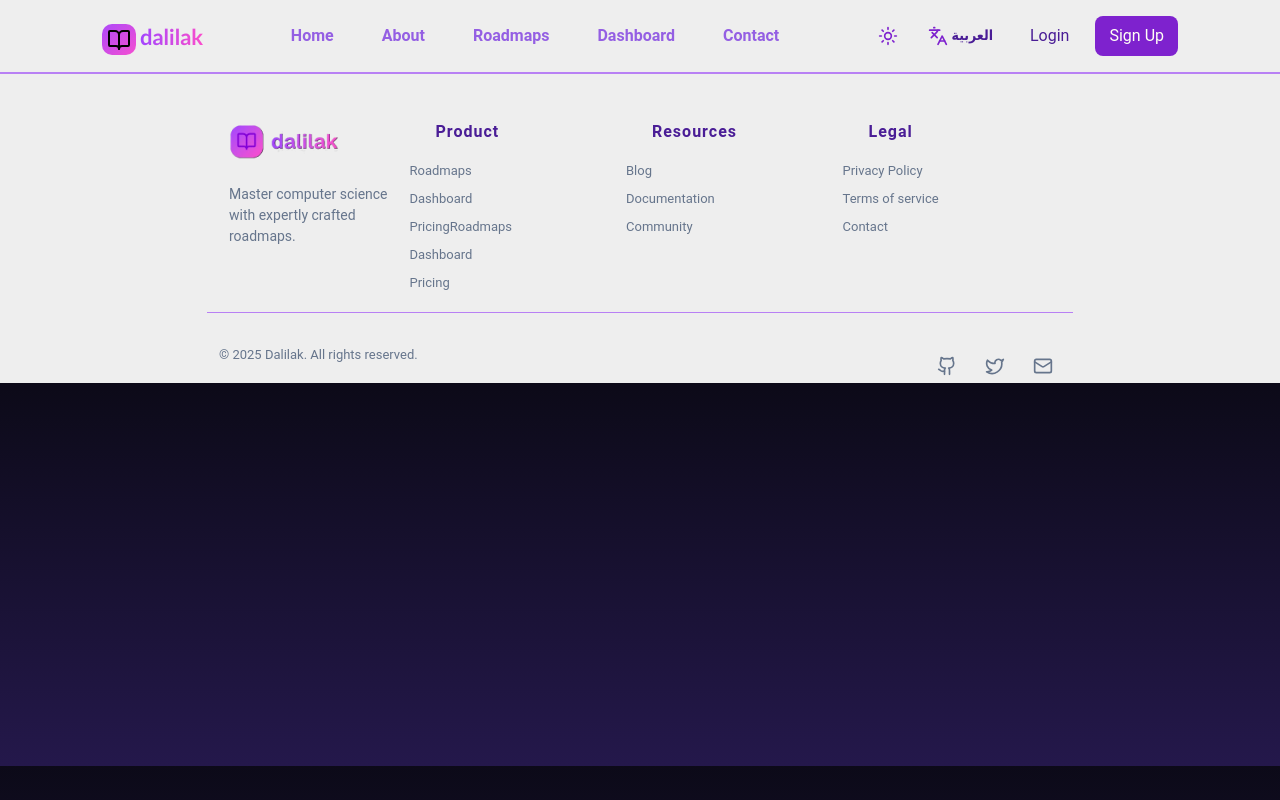
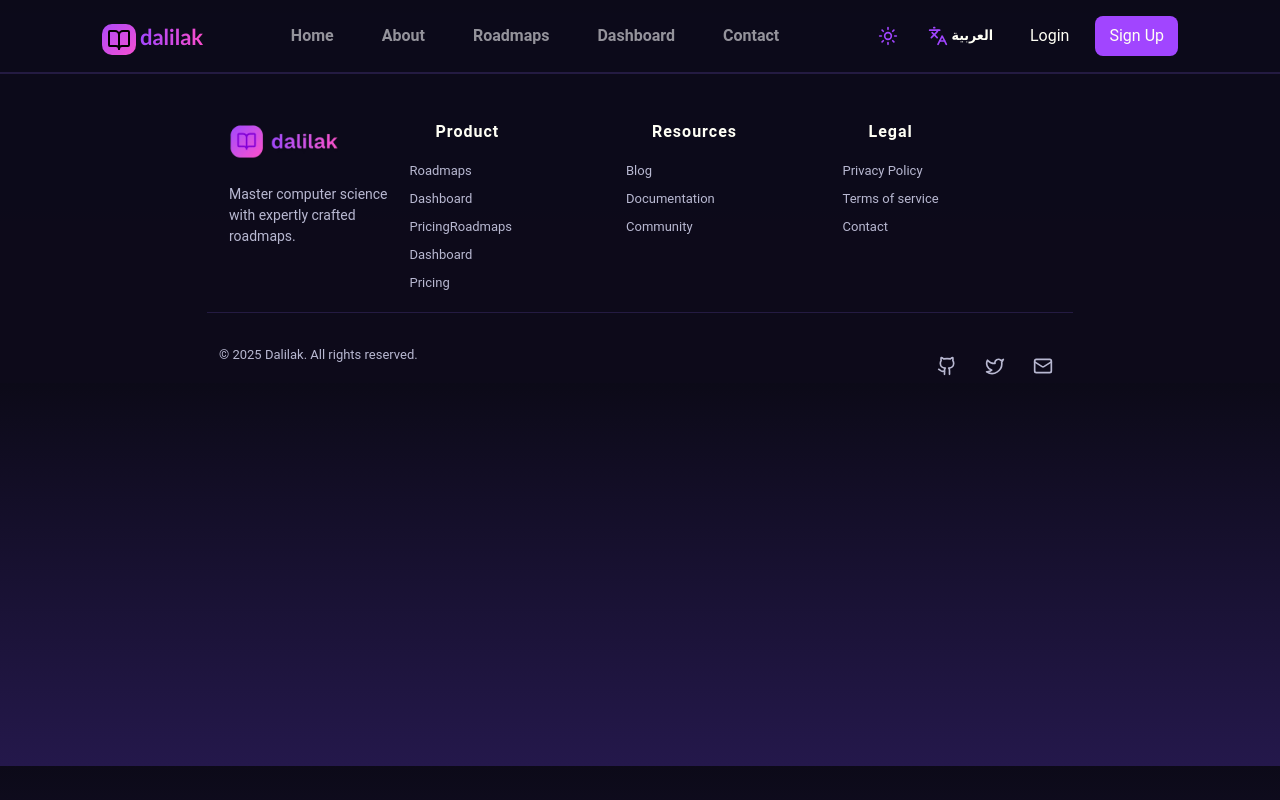
Before and after one commit to Ahmedelsharawy9520002/Dalilak, a React (Vite) app: page / in a window 1280 px wide. Built offline with nearby package versions, Linux system fonts and the light colour scheme.

Commit message:
light changes

```diff
--- a/src/App.jsx
+++ b/src/App.jsx
@@ -19,7 +19,7 @@ import useLanguageSettings from './useLanguageSettings';
 function App() {
   useLanguageSettings();
 
-  const [theme, setTheme] = useState('light');
+  const [theme, setTheme] = useState('dark');
 
   const switchTheme = () => {
     const newTheme = theme === 'light' ? 'dark' : 'light';
--- a/src/index.css
+++ b/src/index.css
@@ -73,14 +73,14 @@
 
 
 
-  /* --navbar-border: rgb(218, 199, 239); */
-  --navbar-border: rgb(184, 128, 244);
+  --navbar-border: rgb(218, 199, 239);
+  /* --navbar-border: rgb(184, 128, 244); */
   --signup-btn:rgb(126, 34, 206);
   --signup-btn-hover: rgb(146, 63, 233);
   --text-hover:rgb(74, 29, 150);
-  /* --text-color: rgb(174 152 208); */
-  --text-color: rgb(148, 95, 227);
-  --btn-hover-bg:white;
+  --text-color: rgb(174 152 208);
+  /* --text-color: rgb(148, 95, 227); */
+  --btn-hover-bg:#eeeeee;
   --btn-shadow: transparent;
   --btn-drop-shadow: rgba(126, 34, 206, 0.4);
 
@@ -112,8 +112,8 @@
 
   --about-border:rgb(233, 213, 255);
   /* --about-box-bg:rgb(254, 252, 255); */
-  /* --about-box-bg:rgb(238, 234, 238); */
-  --about-box-bg:rgb(227, 224, 227);
+  --about-box-bg:rgb(238, 234, 238);
+  /* --about-box-bg:rgb(227, 224, 227); */
 
 
   --stats-color:#8924cf;
```
